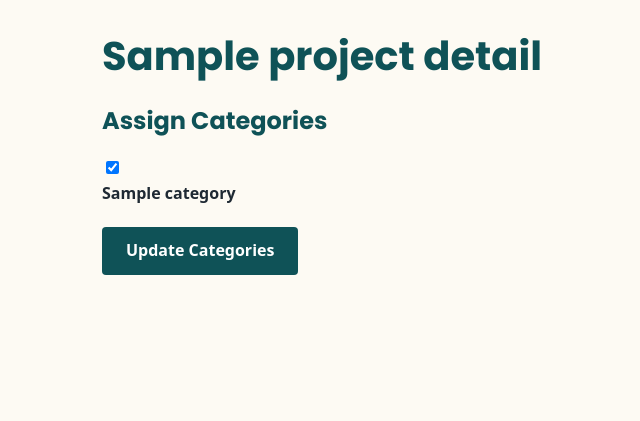
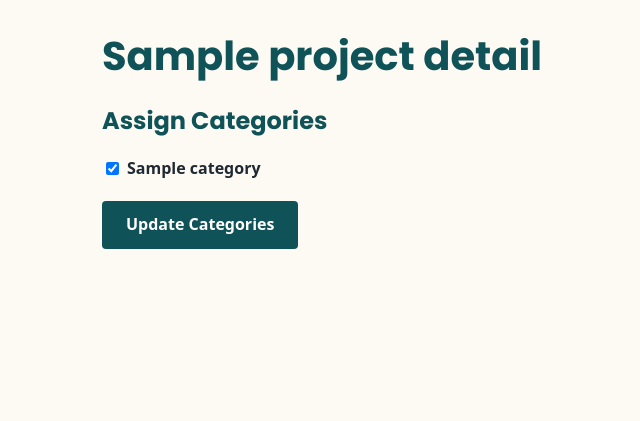
Before and after one commit to Alonso0099/CSE340, a Node server app: template src/views/assign-categories.ejs in a window 1280 px wide. Shown: the part 64-485 px from the top of the page, without its empty margins (4-644 px from the left). Run offline with Node 20, Linux system fonts and the light colour scheme; the template is opened without the code that fills it: most values are stand-ins (such as "Sample title", 1, 10 or a date in 2020).

Commit message:
Fix assign categories checkbox layout so each label sits beside its checkbox

```diff
--- a/public/css/main.css
+++ b/public/css/main.css
@@ -304,6 +304,17 @@ form button[type="submit"]:hover {
     margin-right: 0.5rem;
 }
 
+.checkbox-row {
+    display: flex;
+    align-items: center;
+    margin-bottom: 0.75rem;
+}
+
+.checkbox-row label {
+    margin-bottom: 0;
+}
+
+
 /* Larger screens (tablet and desktop) */
 @media (min-width: 768px) {
     .header-content {
--- a/src/views/assign-categories.ejs
+++ b/src/views/assign-categories.ejs
@@ -7,7 +7,7 @@
 
     <div class="form-group">
       <% categories.forEach(category => { %>
-        <div>
+        <div class="checkbox-row">
           <input
             type="checkbox"
             id="category-<%= category.category_id %>"
```
